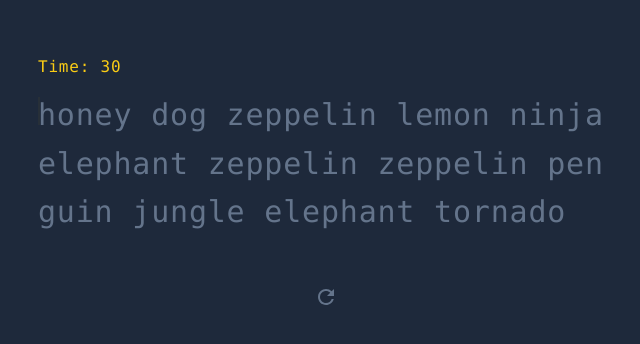
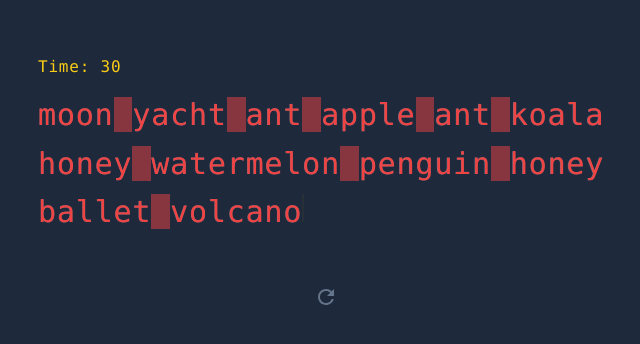
Before and after one commit to Akwei001/Typer, a React (Vite) app: page / in a window 1280 px wide. Shown: the part 214-558 px from the top of the page, without its empty margins (314-954 px from the left). Built offline with nearby package versions, Linux system fonts and the light colour scheme.

Commit message:
correct words shown

```diff
--- a/src/App.tsx
+++ b/src/App.tsx
@@ -8,34 +8,7 @@ import { calculateAccuracyPercentage } from "./utils/helpers";
 import { generateRandomWords } from './utils/data';
 
 
-// const someWords: any () =>  {
 
-//   const words = generateRandomWords(10);
-//   console.log(words)
-
-// }
-
-// An array of random words
-// const randomWords: string[] = [
-//     'apple', 'banana', 'carrot', 'dog', 'elephant', 'flower', 'guitar',
-//     'happiness', 'island', 'jungle', 'koala', 'lemon', 'mountain', 'ninja',
-//     'orange', 'penguin', 'queen', 'rainbow', 'sunset', 'tiger', 'unicorn',
-//     'victory', 'watermelon', 'xylophone', 'yoga', 'zebra'
-//   ];
-
-//   // Generate a string of 12 random words
-//   const generateRandomWords = (count: number): string => {
-//     let result = '';
-//     for (let i = 0; i < count; i++) {
-//       const randomIndex = Math.floor(Math.random() * randomWords.length);
-//       result += randomWords[randomIndex];
-//       if (i < count - 1) {
-//         // Add a space after each word except the last one
-//         result += ' ';
-//       }
-//     }
-//     return result;
-//   };
 
 
   // Generate a string of 12 random words
@@ -46,41 +19,7 @@ import { generateRandomWords } from './utils/data';
 
 
 
-//  const GenerategameWords = (): [string[],string[] ]=> {
 
-//   const generateWord = (): string => {
-
-//     // const word: string = faker.person.firstName();
-
-//     // console.log(word)
-//     return word
-
-//    }
-
-//  const gameWord: string[] = [];
-
-//  Array.from({length: 10}).forEach(() => {
-//   return gameWord.push(generateWord());
-//  })
-
-// // console.log(gameWord)
-
-// const gameWordsCopy = [...gameWord]; // Create a copy of the game words
-
-// return [gameWord, gameWordsCopy];
-
-
-//  };
-
-//  function GameWordList({ gameWords }: { gameWords: string[] }) {
-//   return (
-//     <div>
-//       {gameWords.map((word, index) => (
-//         <span key={index} className=' text-slate-500'>{word}</span>
-//       ))}
-//     </div>
-//   );
-// }
 
 const GeneratedWords = ({randomWordString}: {randomWordString: string}) => {
  return <div className="text-slate-500">{randomWordString}</div>
@@ -106,26 +45,20 @@ return (
 
 function App() {
   const {state, words, timeLeft, typed, errors, totalTyped, restart} = useEngine();
-  // const [gameWords, gameWordsCopy] = GenerategameWords();
 
   return (
     <>
       <CountdownTimer timeLeft={timeLeft} />
       <WordsContainer>
-
-      {/* <GameWordList gameWords={randomWordString}/> */}
-      <GeneratedWords randomWordString={randomWordString}/>
-      {/* <UserTypings className="absolute inset-0" userInput={typed} words={randomWordString} /> */}
-      <UserTypings className="absolute inset-0" userInput={typed} words={words} />
+        <GeneratedWords randomWordString={words}/>
+        <UserTypings className="absolute inset-0" userInput={typed} words={words} />
       </WordsContainer>
-
-
 
       <RestartButton
         className={"mx-auto mt-10 text-slate-500"}
         onRestart={restart}
-         />
-       <Results
+      />
+      <Results
         className="mt-10"
         state={state}
         errors={errors}
--- a/src/components/UserTypings.tsx
+++ b/src/components/UserTypings.tsx
@@ -10,15 +10,13 @@ const UserTypings = ({
   words: string;
   className?: string;
 }) => {
-  const typedCharacters = userInput.split("");
-
   return (
     <div className={className}>
-      {typedCharacters.map((char, index) => (
+      {words.split("").map((char, index) => (
         <Character
           key={`${char}_${index}`}
-          actual={char}
-          expected={words[index]}
+          actual={userInput[index]}
+          expected={char}
         />
       ))}
       <Caret />
@@ -35,16 +33,18 @@ const Character = ({
 }) => {
   const isCorrect = actual === expected;
   const isWhiteSpace = expected === " ";
+  const isExtraInput = actual && !expected;
 
   return (
     <span
       className={cn({
-        "text-red-500": !isCorrect && !isWhiteSpace,
+        "text-red-500": !isCorrect && !isWhiteSpace && !isExtraInput,
         "text-yellow-400": isCorrect && !isWhiteSpace,
         "bg-red-500/50": !isCorrect && isWhiteSpace,
+        "text-gray-400": isExtraInput,
       })}
     >
-      {expected}
+      {expected || actual}
     </span>
   );
 };
```
